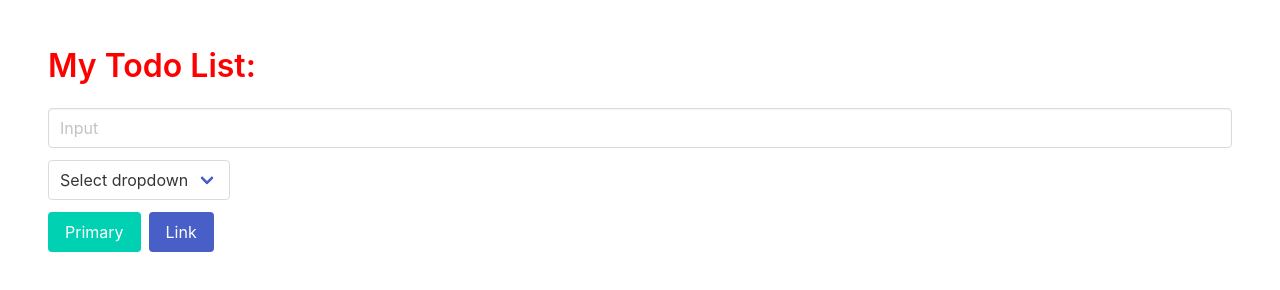
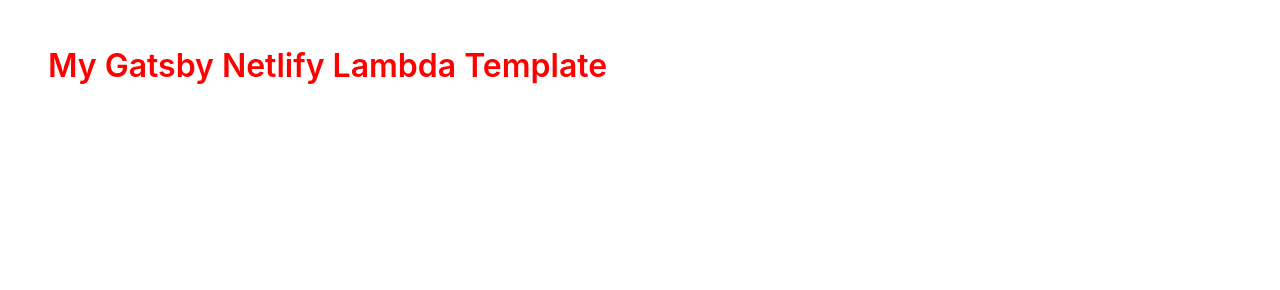
Before and after one commit to DustinRobison/todo-list, a Gatsby site: page / in a window 1280 px wide. Built offline with nearby package versions, Linux system fonts and the light colour scheme; Gatsby itself is replaced by a stand-in of ours.

Commit message:
Good template now available

```diff
--- /dev/null
+++ b/lambda/hello.js
@@ -0,0 +1,6 @@
+exports.handler = async (req, res) => {
+    return {
+        statusCode: 200,
+        body: JSON.stringify({ message: 'Hello World' }),
+    }
+}
--- a/package.json
+++ b/package.json
@@ -3,7 +3,7 @@
     "version": "1.0.0",
     "private": true,
     "description": "todo-list",
-  "author": "Dustin Robison",
+    "author": "Dustin Robison (https://fullstack-dustin.com)",
     "keywords": [
         "gatsby"
     ],
@@ -29,6 +29,7 @@
         "gatsby-source-filesystem": "^2.11.0",
         "gatsby-transformer-remark": "^2.16.0",
         "gatsby-transformer-sharp": "^2.12.0",
+        "netlify-cli": "^3.8.4",
         "netlify-cms-app": "^2.14.23",
         "react": "^16.13.1",
         "react-dom": "^16.13.1",
--- a/src/pages/index.tsx
+++ b/src/pages/index.tsx
@@ -5,32 +5,7 @@
     return (
         <Layout>
             <div className="section">
-                <h1 className="title">My Todo List:</h1>
-
-                <div className="field">
-                    <div className="control">
-                        <input
-                            className="input"
-                            type="text"
-                            placeholder="Input"
-                        />
-                    </div>
-                </div>
-
-                <div className="field">
-                    <p className="control">
-                        <span className="select">
-                            <select>
-                                <option>Select dropdown</option>
-                            </select>
-                        </span>
-                    </p>
-                </div>
-
-                <div className="buttons">
-                    <a className="button is-primary">Primary</a>
-                    <a className="button is-link">Link</a>
-                </div>
+                <h1 className="title">My Gatsby Netlify Lambda Template</h1>
             </div>
         </Layout>
     )
```
Also changed, not shown: netlify.toml (added), 1 other file. Lines whose indentation alone changed are shown as unchanged.
